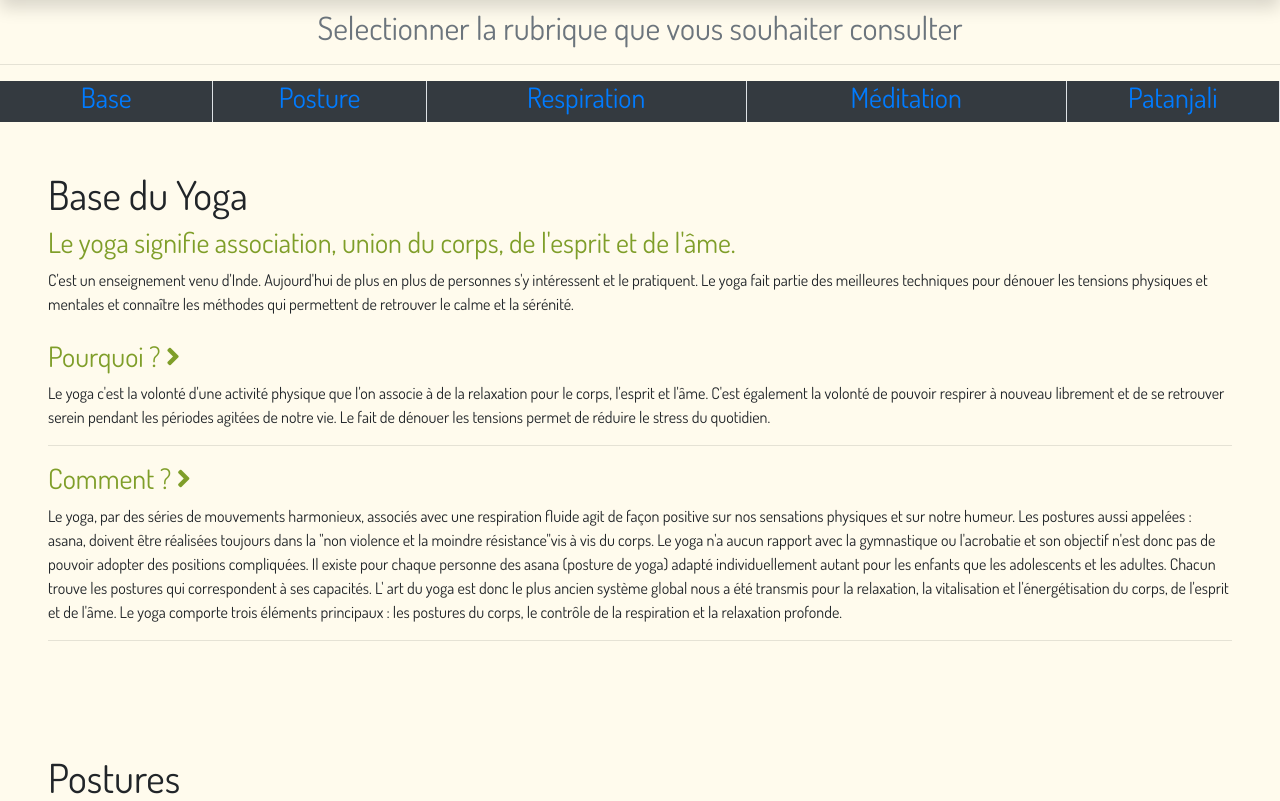
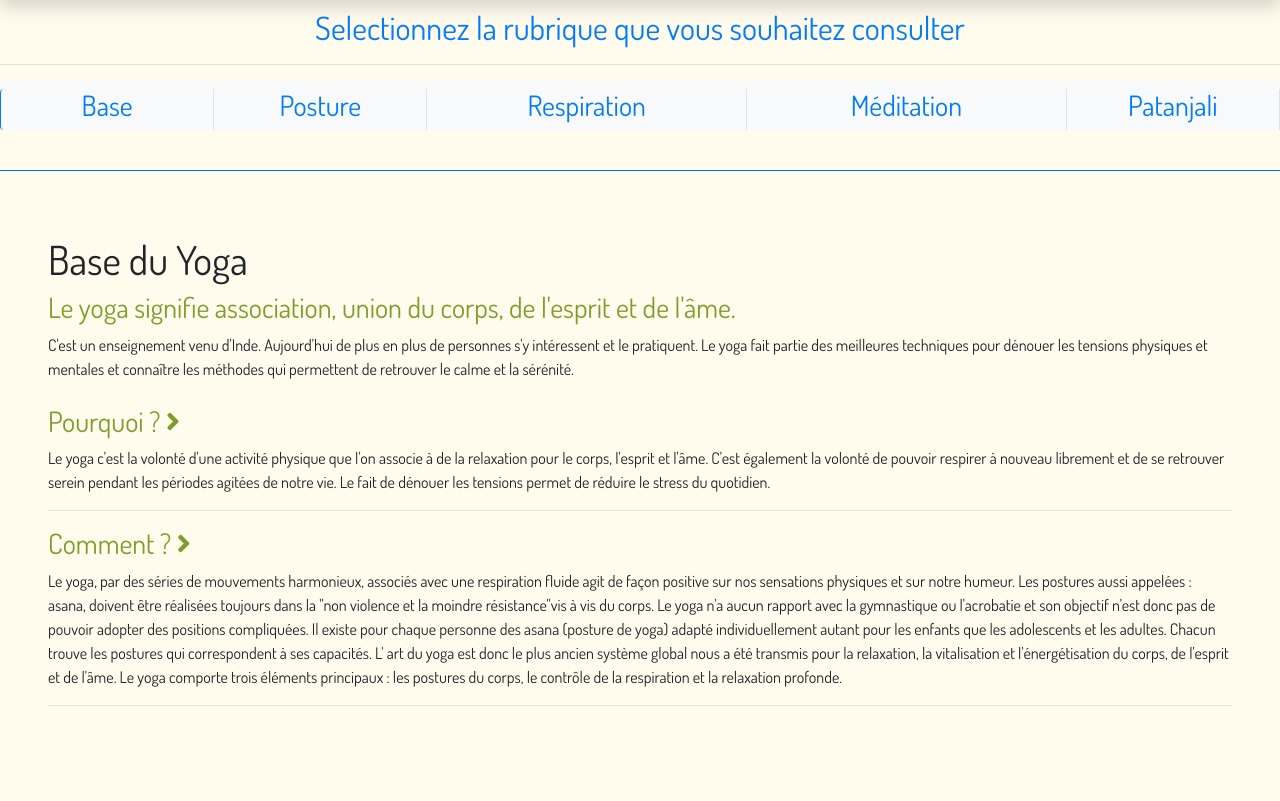
Before and after one commit to Wanbli83470/P13_GIT, a Django app: page /yoga in a window 1280 px wide. Shown: the part 74-875 px from the top of the page. Run offline with Django 3.2, Linux system fonts and the light colour scheme; data that the repository does not hold is empty; parts of the project's set-up code (start-up, migrations or seed data) failed here and were passed over; some libraries are stand-ins or nearby versions.

Commit message:
amélioration front-end

```diff
--- a/melodyoga/settings.py
+++ b/melodyoga/settings.py
@@ -81,7 +81,7 @@ DATABASES = {
     'default': {
         'ENGINE': 'django.db.backends.postgresql_psycopg2',
         'NAME': 'p13',
-        'USER': 'thomas',
+        'USER': 'wanbli',
         'PASSWORD': os.environ.get("KEY_DB_P13"),
         'HOST': 'localhost',
         'PORT': '5432',
--- a/yoga_website/context_processors.py
+++ b/yoga_website/context_processors.py
@@ -2,4 +2,9 @@ from datetime import datetime
 
 def get_infos(request):
     date_actuelle = datetime.now()
+
+    if date_actuelle.month >= 10:
+        date_actuelle = f"{date_actuelle.day} / {date_actuelle.month} / {date_actuelle.year} : {date_actuelle.hour}h {date_actuelle.minute}"
+
+    date_actuelle = f"{date_actuelle.day} / 0{date_actuelle.month} / {date_actuelle.year} : {date_actuelle.hour}h {date_actuelle.minute}"
     return {'date_actuelle': date_actuelle}
--- a/yoga_website/templates/yoga_website/bienvenu.html
+++ b/yoga_website/templates/yoga_website/bienvenu.html
@@ -118,10 +118,12 @@
     <img src="{% static 'yoga_website/background.jpg' %}" class="img-fluid mx-auto d-block rounded" alt="Responsive image">
 {% endblock content %}
 
-    <footer>
-        <h3 class="d-inline float-left" style="text-shadow: 0.1em 0.1em 0.2em black">{{ date_actuelle }}</h3>
-        <h3 id="scroll-up" class="d-inline float-right" style="text-shadow: 0.1em 0.1em 0.2em black"><i class="fas fa-angle-double-up"></i> </h3>
+    <footer class="p-5">
+        <h3 class="d-inline float-left text-primary" style="text-shadow: 0.1em 0.1em 0.2em black">{{ date_actuelle }}</h3>
+        <a href="#">
+            <h3 id="scroll-up" class="d-inline float-right text-primary" style="text-shadow: 0.1em 0.1em 0.2em black"><i class="fas fa-angle-double-up"></i> </h3>
+        </a>
     </footer>
-
+    <br>
 </body>
 </html>
--- a/yoga_website/templates/yoga_website/yoga.html
+++ b/yoga_website/templates/yoga_website/yoga.html
@@ -2,17 +2,18 @@
 {% block title %} Base Yoga {% endblock %}
 {% block content %}
 
-<h1 id="rubrique" class="text-center"><small class="text-muted"> Selectionner la rubrique que vous souhaiter consulter </small></h1><hr>
-<div id="select" class="container-fluid sticky-top bg-dark">
-    <div class="row">
-        <div class="col-sm-6 col-lg-2 border-right text-center"> <a class="js-scrollTo" href="#yoga_description"> <h3>Base</h3> </a></div>
+<h1 id="rubrique" class="text-center"><small class="text-primary"> Selectionnez la rubrique que vous souhaitez consulter </small></h1><hr>
+<div id="select" class="container-fluid sticky-top bg-light pt-2">
+    <div class="row border-left rounded-left border-primary">
+        <div class="col-sm-6 col-lg-2 border-right text-warning text-center"> <a class="js-scrollTo" href="#yoga_description"> <h3>Base</h3> </a></div>
         <div class="col-sm-6 col-lg-2 border-right text-center"> <a class="js-scrollTo" href="#posture"> <h3> Posture </h3> </a> </div>
         <div class="col-sm-6 col-lg-3 border-right text-center"> <a class="js-scrollTo" href="#respiration"> <h3> Respiration </h3> </a> </div>
         <div class="col-sm-6 col-lg-3 border-right text-center"> <a class="js-scrollTo" href="#Méditation"> <h3> Méditation </h3> </a> </div>
         <div class="col-sm-6 col-lg-2 border-right text-center"> <a class="js-scrollTo" href="#patanjali" > <h3> Patanjali  </h3> </a> </div>
     </div>
 </div>
-
+<br>
+<hr class="bg-primary">
 <div id="yoga_description" class="p-5">
 
     <h1>Base du Yoga</h1>
--- a/yoga_website/views.py
+++ b/yoga_website/views.py
@@ -40,13 +40,13 @@ def user_actif(request):
     print(mon_user)
     user = str
     print(var_color)
-    if mon_user == "admin":
+    if mon_user == "thomas":
         print("admin connecté")
         var_color = "violet"
         admin = True
         user1 = "admin"
         print(var_color, admin)
-    elif mon_user in list_client :
+    elif mon_user in list_client:
         var_color = "vert"
         user1 = "client"
         print(">>> Client enregistré et validé : {}".format(mon_user))
@@ -119,11 +119,11 @@ def register(request):
             messages.success(request, f'Votre compte {username} est crée')
             form_adhesion(email=email, username=username)
             return redirect("registrationValid", username=username, email=email)
-        else :
+        else:
             error = True
             print(error)
             print("Echec")
-    else :
+    else:
         form = RegistrationForm(request.POST)
 
     return render(request, 'yoga_website/register.html', {'form':form, 'var_color':var_color, 'admin':admin, 'user1':user1})
@@ -150,7 +150,7 @@ def connexion(request):
     else:
         form = ConnexionForm()
 
-    return render(request, 'yoga_website/connect.html', {'form':form,'error':error, 'var_color':var_color, 'admin':admin, 'user1':user1})
+    return render(request, 'yoga_website/connect.html', {'form':form,'error':error, 'var_color':var_color, 'admin': admin, 'user1':user1})
 
 def contact(request):
     user1 = user_actif(request)
@@ -219,7 +219,7 @@ def detailAteliers(request, idatelier, idclient):
     nb_participants = len(nb_participants)
     places_restantes = atelier.nb_places - nb_participants
     Places = True
-    if places_restantes == 0 :
+    if places_restantes == 0:
         Places = False
     else :
         Places = True
```
Also changed, not shown: README.md.
